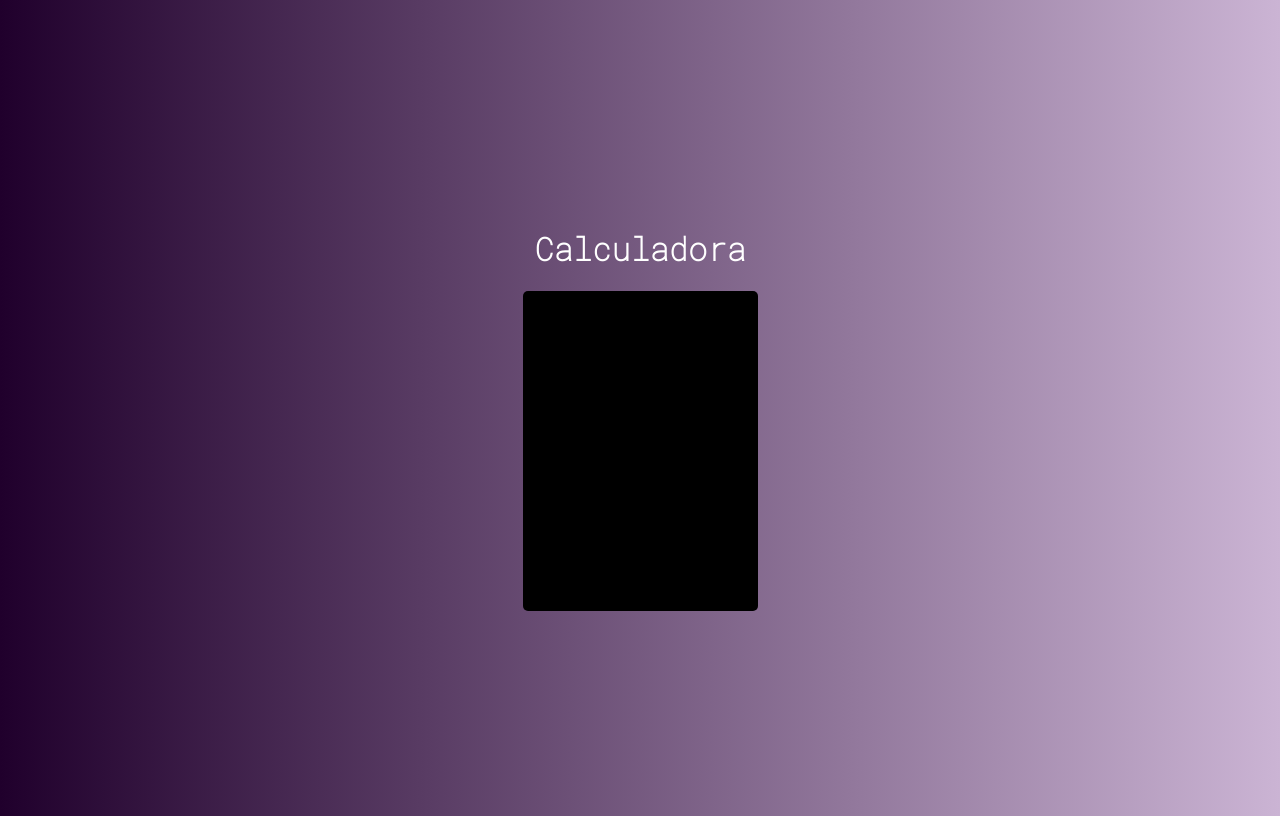
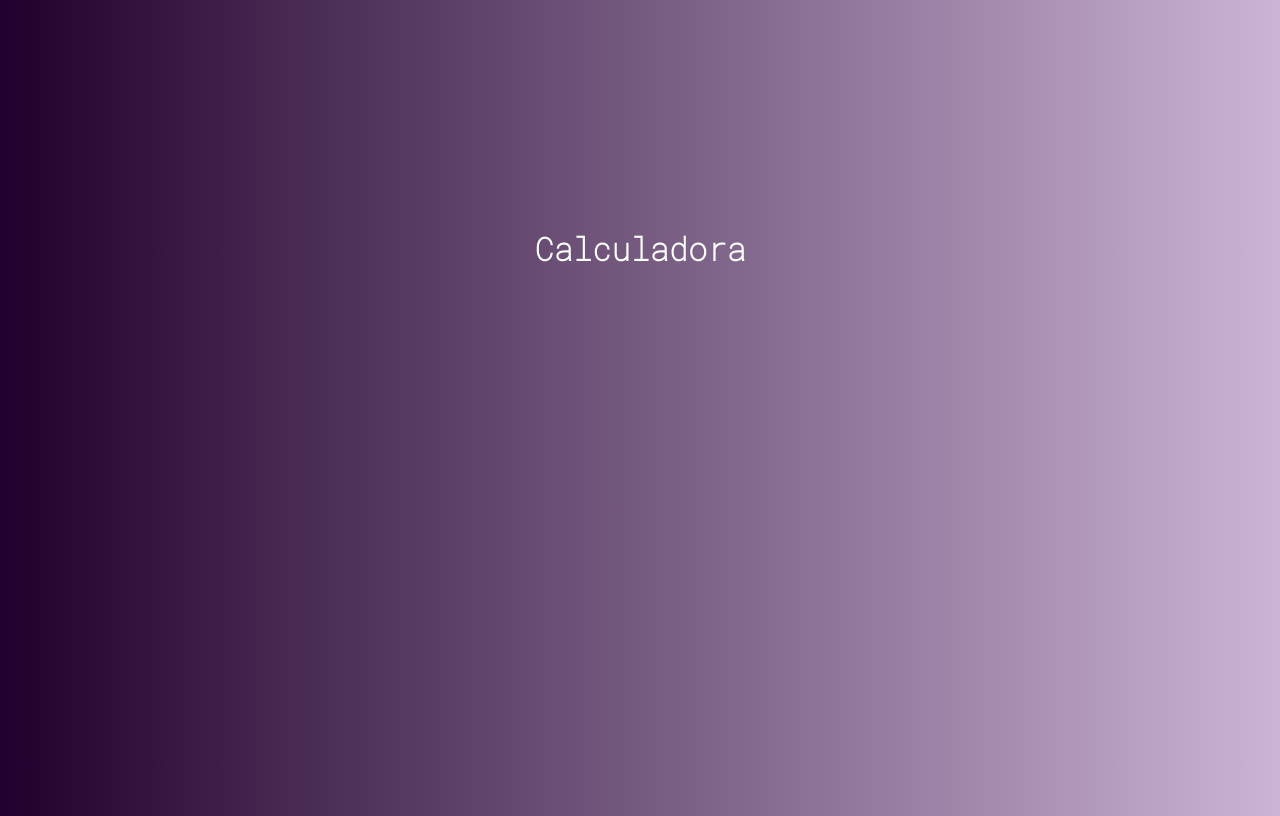
Before and after one commit to MatheusXimeness/calculator-project-react, a React (Create React App) app in the folder calculadora/: page / in a window 1280 px wide. Built offline with nearby package versions, Linux system fonts and the light colour scheme.

Commit message:
style config

```diff
--- a/calculadora/src/main/Calculator.css
+++ b/calculadora/src/main/Calculator.css
@@ -3,5 +3,9 @@
     width: 235px;
     border-radius: 5px;
     overflow: hidden;
-    background-color: black;
+
+
+    display: grid;
+    grid-template-columns: repeat(4,25%);
+    grid-template-rows: 48px 48px 48px 48px 48px;
 }
```
